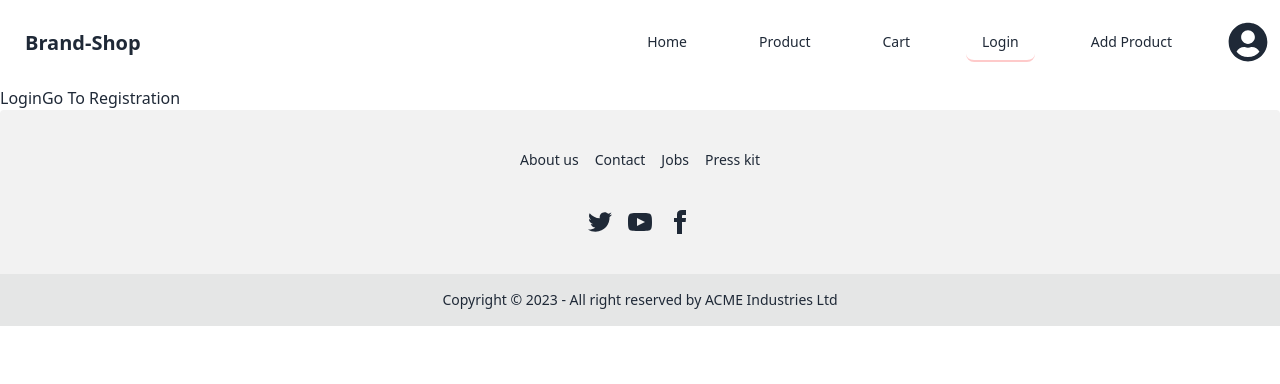
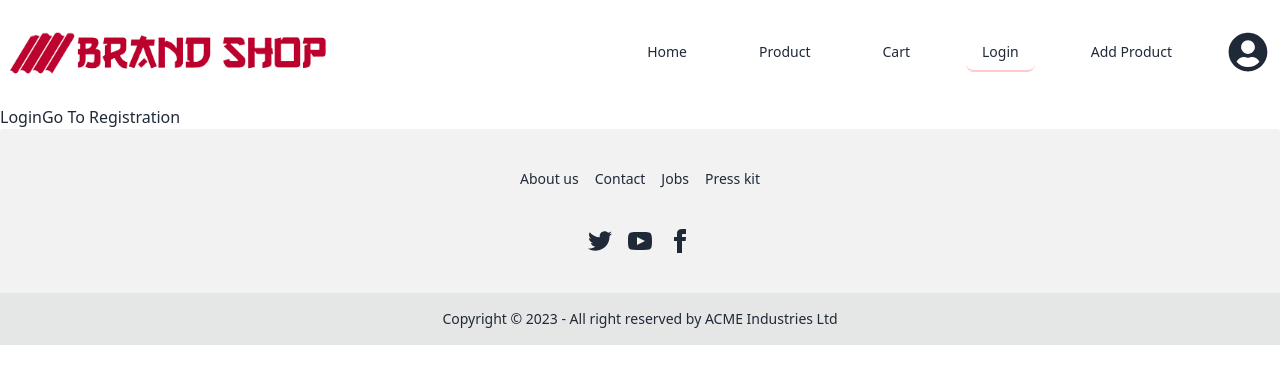
Before and after one commit to CodeWithRashed/brand-shop-client, a React (Vite) app: page /login in a window 1280 px wide. Shown: the top 384 px of the page. Built offline with nearby package versions, Linux system fonts and the light colour scheme; no server answers.

Commit message:
favicon and logo added

```diff
--- a/index.html
+++ b/index.html
@@ -2,7 +2,7 @@
 <html lang="en" data-theme="light">
   <head>
     <meta charset="UTF-8" />
-    <link rel="icon" type="image/svg+xml" href="/vite.svg" />
+    <link rel="icon" type="image/svg+xml" href="/favicon.png" />
     <meta name="viewport" content="width=device-width, initial-scale=1.0" />
     <title>Brand-Shop</title>
   </head>
--- a/src/Components/Nav/Navbar.jsx
+++ b/src/Components/Nav/Navbar.jsx
@@ -1,6 +1,7 @@
-import { NavLink } from "react-router-dom";
+import { Link, NavLink } from "react-router-dom";
 import { FaUserCircle } from "react-icons/fa";
 import { FiMenu } from "react-icons/fi";
+import logo from '../../assets/logo.png'
 const Navbar = () => {
   const mobileNav = (
     <div>
@@ -17,7 +18,7 @@ const Navbar = () => {
         </li>
 
         <li><NavLink
-          to="/Product"
+          to="/products"
           className={({ isActive }) =>
             isActive ? "border-b-2 border-red-200" : ""
           }
@@ -67,7 +68,7 @@ const Navbar = () => {
         </li>
 
         <li><NavLink
-          to="/Product"
+          to="/products"
           className={({ isActive }) =>
             isActive ? "border-b-2 border-red-200" : ""
           }
@@ -108,7 +109,8 @@ const Navbar = () => {
     <div>
       <div className="navbar bg-base-100">
         <div className="flex-1">
-          <a className="btn btn-ghost normal-case text-xl">Brand-Shop</a>
+         <Link>
+         <img className="w-4/5 lg:w-3/4" src={logo} alt="logo" /></Link>
         </div>
 
         {/* Desktop Navbar Start */}
```
Also changed, not shown: src/Router/Router.jsx (+12 -0 lines), public/favicon.png (added), src/assets/logo.png (added).
